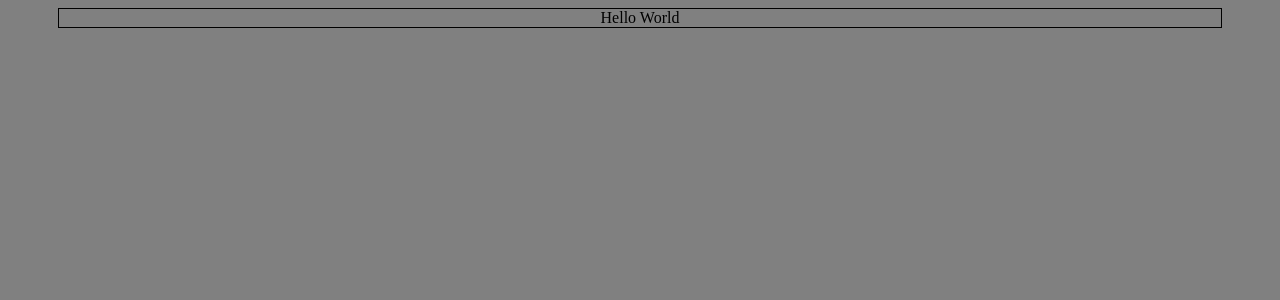
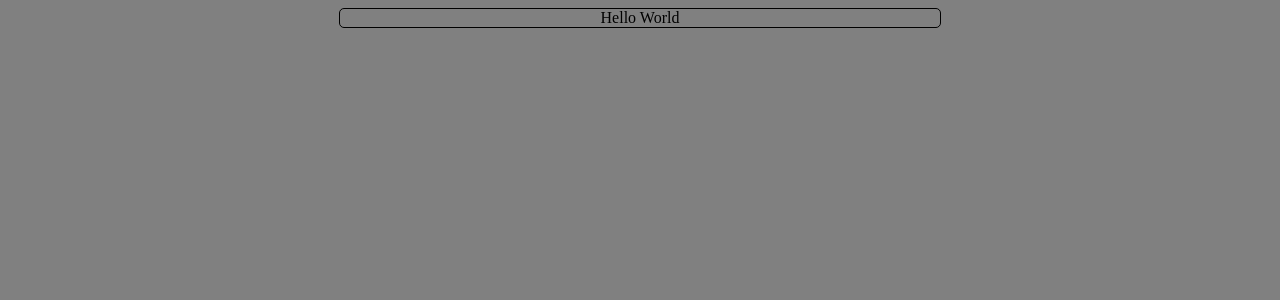
Before and after one commit to SKYWVRD/react-user-tracker, a React (Create React App) app: page / in a window 1280 px wide. Shown: the top 300 px of the page. Built offline with nearby package versions, Linux system fonts and the light colour scheme.

Commit message:
Center the card flex item

```diff
--- a/src/components/Card.css
+++ b/src/components/Card.css
@@ -2,6 +2,7 @@
     display: flex;
     justify-content: center;
     border: 1px solid black;
-    margin-left: 50px;
-    margin-right: 50px;
+    max-width: 600px;
+    margin: 0 auto;
+    border-radius: 5px;
 }
```
